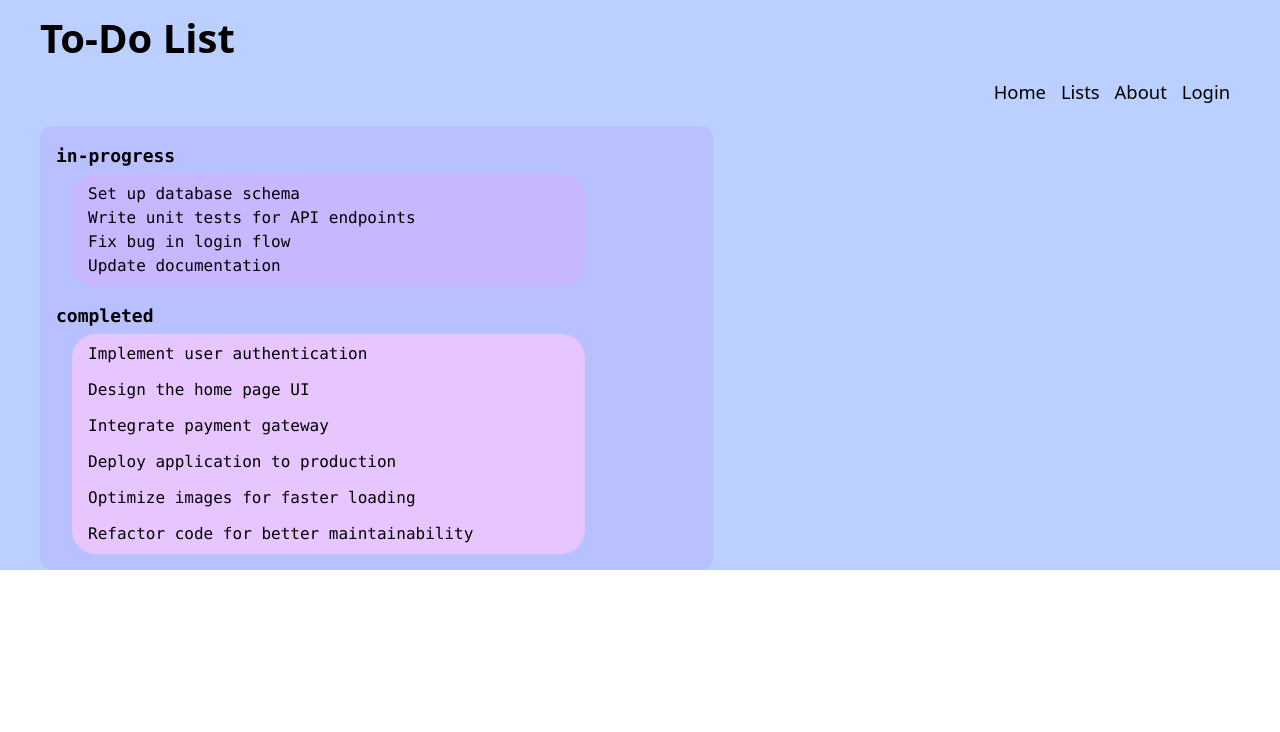
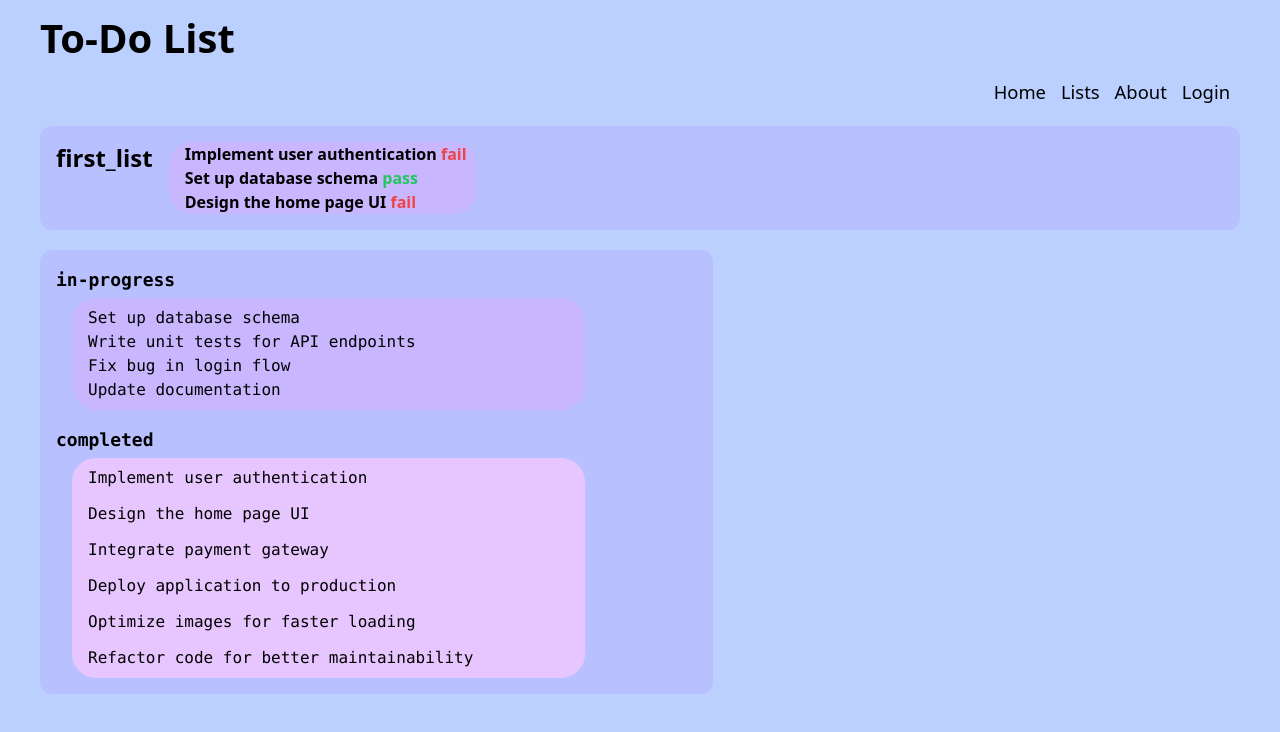
Before and after one commit to C0dingViking/todo-list, a React (Vite) app: page /lists in a window 1280 px wide. Shown: the top 732 px of the page. Built offline with nearby package versions, Linux system fonts and the light colour scheme.

Commit message:
listPreview component + buggy display of its todos on click (is empty)

```diff
--- /dev/null
+++ b/src/components/ListPreview.tsx
@@ -0,0 +1,40 @@
+import { Todo } from "./Todo.tsx";
+import { useNavigate } from "react-router-dom";
+export interface ListPreviewProps {
+  listName: string,
+  biggestTodos: Todo[];
+  allTodos: Todo[];
+}
+
+export default function ListPreview({ listName, biggestTodos, allTodos }: ListPreviewProps) {
+  const navigate = useNavigate();
+
+  const handleNavigation = () => {
+    navigate(`/lists/${listName}`, { state: { allTodos } });
+  };
+
+  const todos = biggestTodos.map((item, index) =>
+    <li key={index}>
+      {item.desc}
+      {item.completed == true &&
+        <span className="text-green-500"> pass</span>
+      }
+      {item.completed == false &&
+        <span className="text-red-500"> fail</span>
+      }
+    </li>
+  );
+  return (
+    <div className="bg-highlight rounded-xl p-4 flex" onClick={handleNavigation}>
+      <span className="text-2xl font-bold">
+        {listName}
+      </span>
+      <div className="pl-4 ml-4 rounded-3xl bg-secondary px-2.5 font-semibold text-base">
+        <ul>
+          {todos}
+        </ul>
+      </div>
+    </div>
+  );
+
+}
--- a/src/components/Lists.tsx
+++ b/src/components/Lists.tsx
@@ -1,7 +1,8 @@
 import { Todo } from "./Todo.tsx";
 import TodoList from "./TodoList.tsx";
+import ListPreview, { ListPreviewProps } from "./ListPreview.tsx";
 
-function Lists(){
+function Lists() {
   const todos: Todo[] = [
     //{ desc: "Implement user authentication wfeewfwe fwef wefew fwef ewfewfe fwe", completed: false }, //works fine
     { desc: "Implement user authentication", completed: false },
@@ -15,8 +16,19 @@ function Lists(){
     { desc: "Update documentation", completed: true },
     { desc: "Refactor code for better maintainability", completed: false }
   ];
+
+  const lists: ListPreviewProps[] = [
+    {
+      listName: "first_list",
+      biggestTodos: todos.slice(0, 3),
+      allTodos: todos,
+    },
+  ];
   return (
+    //TODO: add 2 most important incomplete todos and 1 most recent completed to
+    //the ListPreviews
     <>
+      <ListPreview {...lists[0]}></ListPreview >
       <TodoList todos={todos}></TodoList>
     </>
   );
--- a/src/components/Root.tsx
+++ b/src/components/Root.tsx
@@ -1,13 +1,13 @@
 import { Outlet } from "react-router-dom";
 import Header from "./Header.tsx";
 
-function Root(){
-    return (
-        <div className="pl-10 pr-10 pt-2 space-y-5 bg-background ">
-            <Header />
-            <Outlet />
-        </div>
-    )
+function Root() {
+  return (
+    <div className="pl-10 pr-10 pt-2 space-y-5 bg-background h-screen w-screen ">
+      <Header />
+      <Outlet />
+    </div>
+  )
 }
 
 export default Root
--- a/src/components/TodoList.tsx
+++ b/src/components/TodoList.tsx
@@ -4,6 +4,7 @@ interface TodoListProps {
   todos: Todo[];
 }
 export default function TodoList({ todos }: TodoListProps) {
+
   const completed: Todo[] = todos.filter((item) => item.completed === true);
   const completed_items = displayList(completed);
 
```
Also changed, not shown: src/main.tsx (+9 -6 lines), 1 other file (tests, documents, lock files or other folders). Lines whose indentation alone changed are shown as unchanged.
